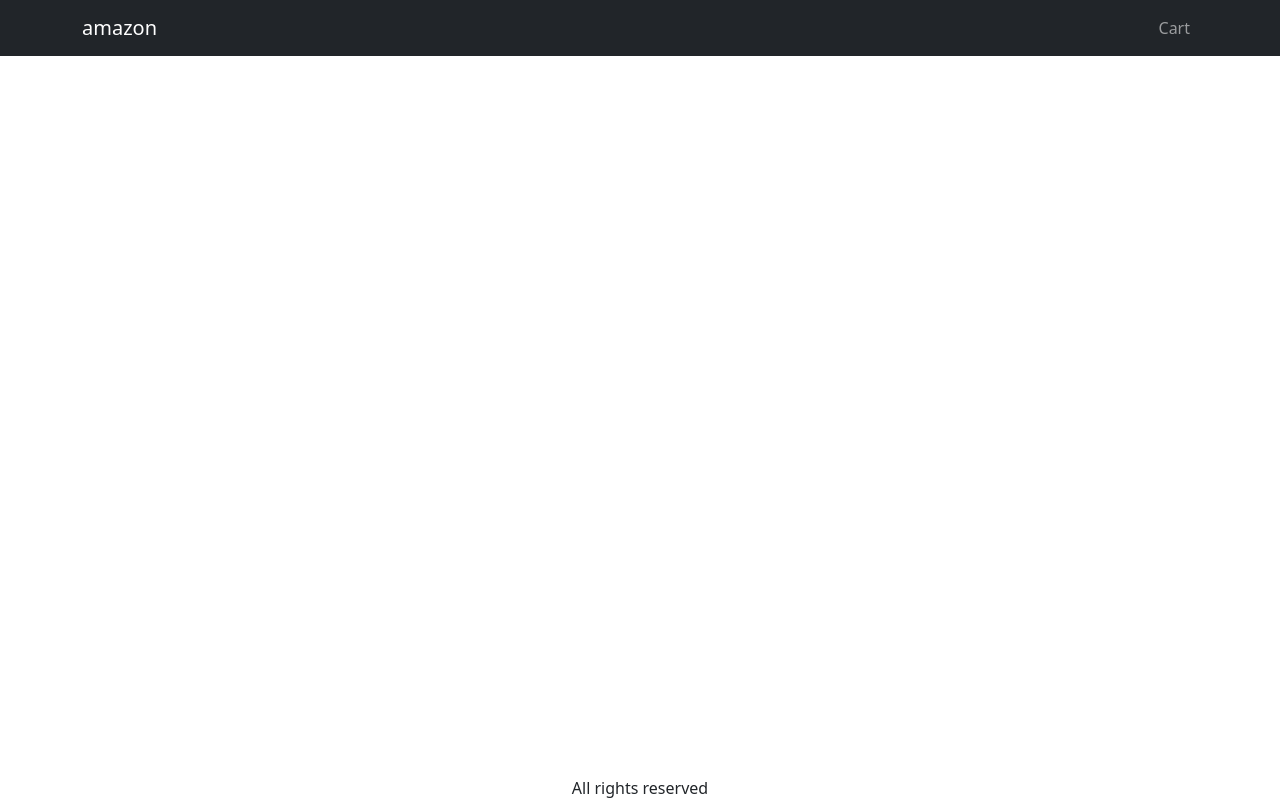
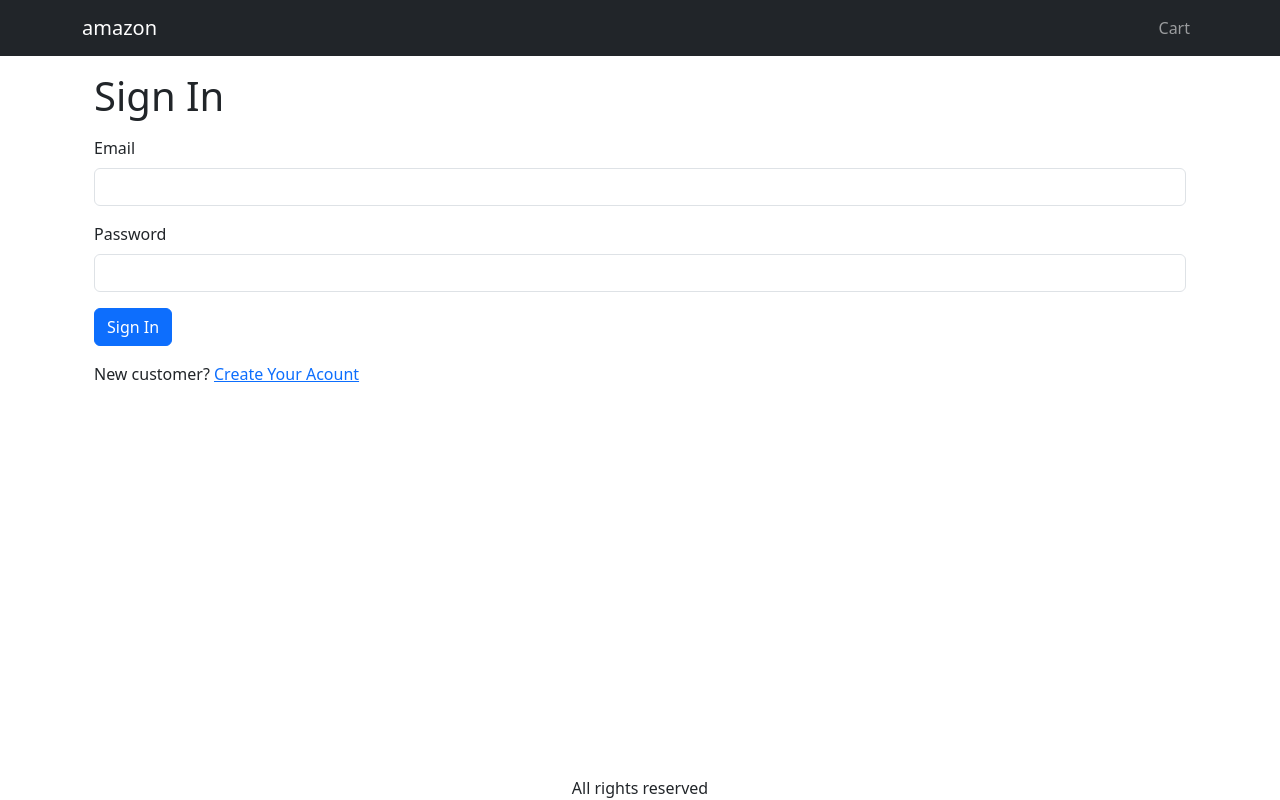
Before and after one commit to joumaamhamad/amazon, a React (Create React App) app in the folder frontend/: page /signin in a window 1280 px wide. Built offline with nearby package versions, Linux system fonts and the light colour scheme.

Commit message:
e-commerce-16-Create-SignIn-Screen

```diff
--- a/frontend/src/App.js
+++ b/frontend/src/App.js
@@ -8,6 +8,7 @@
 import { LinkContainer } from 'react-router-bootstrap';
 import { Store } from './Store';
 import CartScreen from './screens/CartScreen';
+import Signin from './screens/Signin';
 
 
 function App() {
@@ -48,6 +49,7 @@
             <Route path='/product/:slug' element={<ProductScreen />} />
             <Route path='/' element={<HomeScreen />} />
             <Route path='/cart' element={<CartScreen />} />
+            <Route path='/signin' element={<Signin/>} />
           </Routes>
         </Container>
       </main>
--- a/frontend/src/index.css
+++ b/frontend/src/index.css
@@ -67,3 +67,7 @@
   width: 80px;
 
 }
+
+.small-container{
+  max-width: 600px;
+}
--- a/frontend/src/screens/CartScreen.js
+++ b/frontend/src/screens/CartScreen.js
@@ -37,7 +37,7 @@
     }
 
     const checkoutHandler = () => {
-        navigate('/signin?redirect=/shipping')
+        navigate('/signin?redirect=/shipping');
     }
 
     return(
--- /dev/null
+++ b/frontend/src/screens/Signin.js
@@ -0,0 +1,45 @@
+import React from "react";
+import { Button, Container, Form } from "react-bootstrap";
+import { Helmet } from "react-helmet-async";
+import { Link, useLocation } from 'react-router-dom';
+
+function Signin(){
+
+    const { search } = useLocation();
+    const redirectUrl = new URLSearchParams(search).get('redirect');
+    const redirect = redirectUrl ? redirectUrl : '/'
+
+    return(
+
+        <Container className="small-container">
+            <Helmet>
+                <title>Sign In</title>
+            </Helmet>
+            <h1 className="my-3">Sign In</h1>
+
+            <Form>
+                <Form.Group className="mb-3" controlId="email">
+                    <Form.Label>Email</Form.Label>
+                    <Form.Control type="email" required></Form.Control>
+                </Form.Group>
+
+                <Form.Group className="mb-3" controlId="password">
+                    <Form.Label>Password</Form.Label>
+                    <Form.Control type="password" required></Form.Control>
+                </Form.Group>
+
+                <Form.Group>
+                    <div className="mb-3">
+                        <Button type="submit"> Sign In </Button>
+                    </div>
+                    <div className="mb-3">
+                        New customer? {' '}
+                        <Link to={`/signup?redirect=${redirect}`}>Create Your Acount</Link>
+                    </div>
+                </Form.Group>
+            </Form>
+        </Container>
+    )
+}
+
+export default Signin;
```
